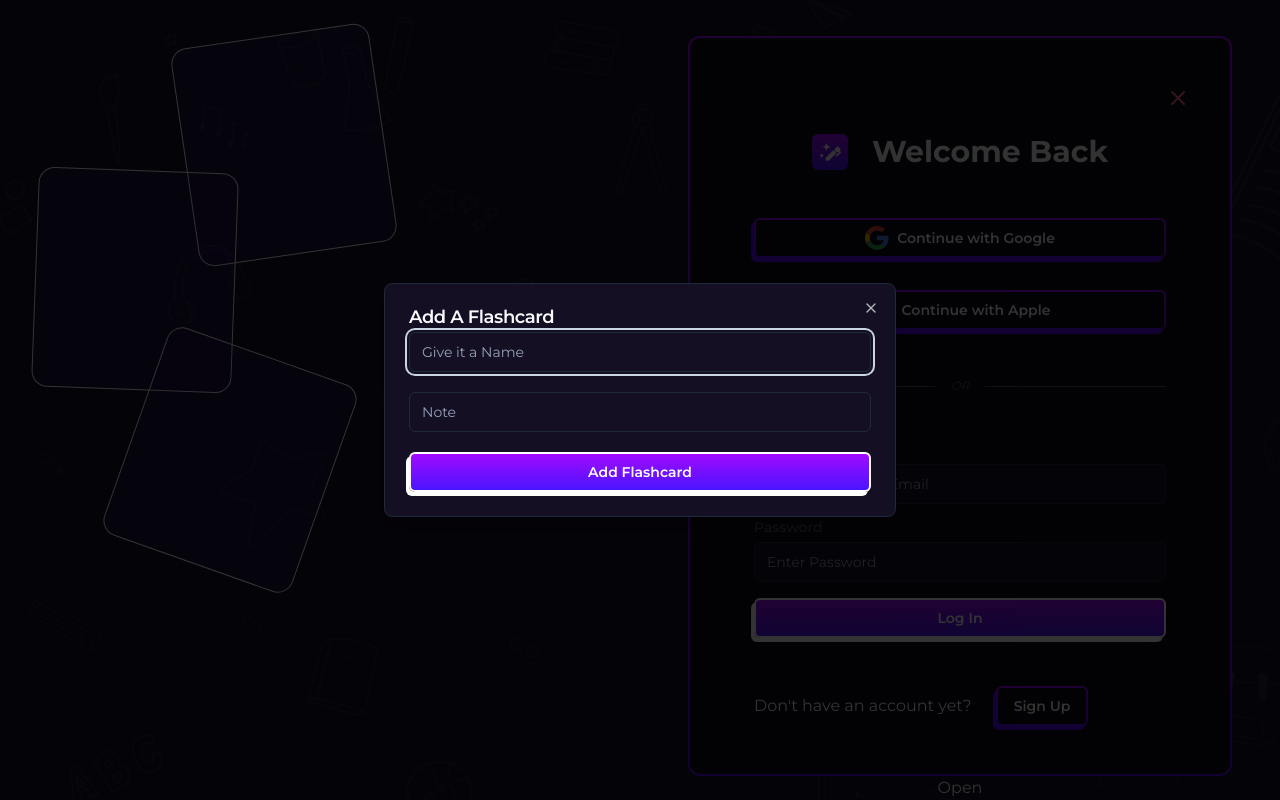
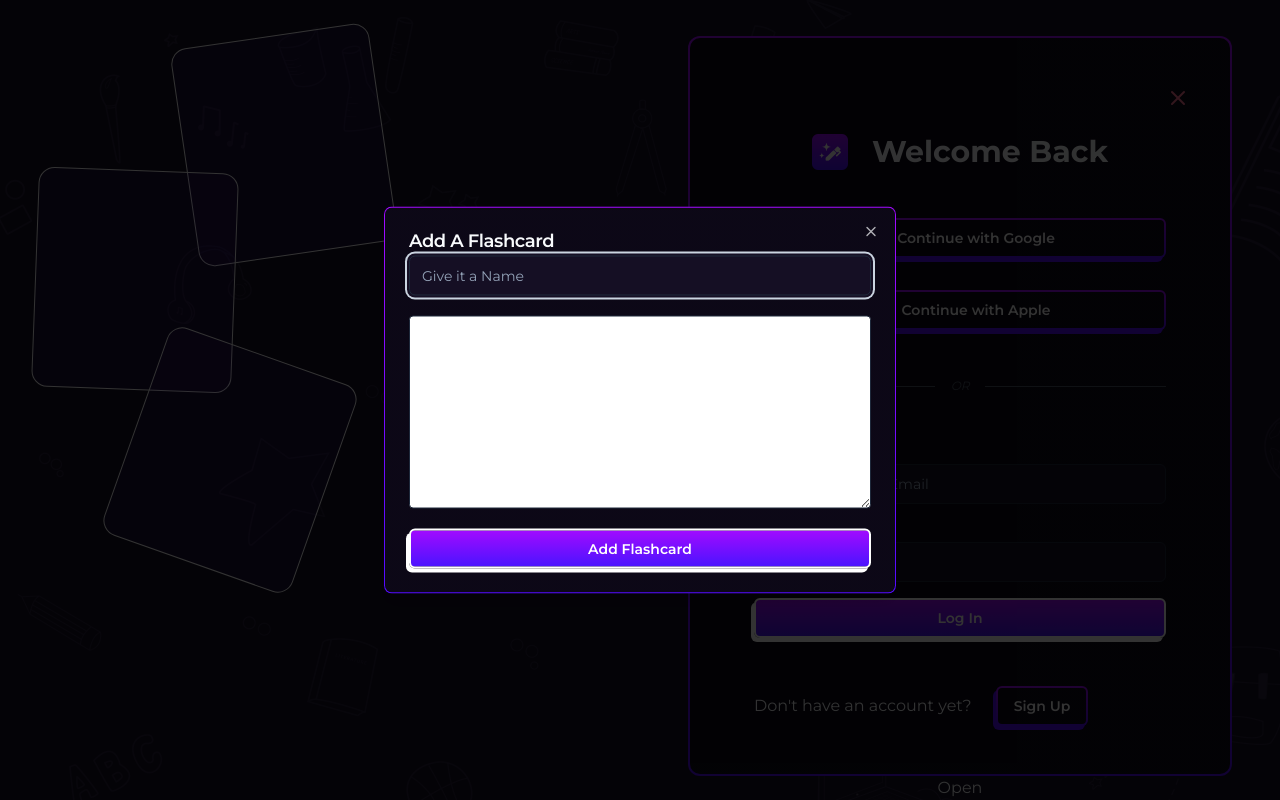
Before and after one commit to NengakDakup/sage-app, a Next.js app: page /auth/login in a window 1280 px wide. Both pictures are taken after a click on the button "Open". Built offline with nearby package versions, Linux system fonts and the light colour scheme.

Commit message:
updating

```diff
--- a/components/AddFlashcard.js
+++ b/components/AddFlashcard.js
@@ -9,19 +9,32 @@ import {
   } from "@/components/ui/dialog"
   import { Input } from "@/components/ui/input"
   import { Button } from '@/components/ui/button'
+  import { useState } from 'react';
 
 const AddFlashcard = () => {
+    const [text, setText] = useState('');
+
+    const handleChange = (e) => {
+      setText(e.target.value);
+    };
   return (
     <div>
 <Dialog>
   <DialogTrigger>Open</DialogTrigger>
-  <DialogContent>
+  <DialogContent className='gradient-border w-[570px]'>
     <DialogHeader>
       <DialogTitle>Add A Flashcard</DialogTitle>
       <DialogDescription className='flex flex-col justify-center items-center gap-5'>
 
         <Input className='w-full' id="password1" type="text" placeholder="Give it a Name" />
-        <Input className='w-full'id="password1" type="text" placeholder="Note" />
+        <textarea
+        id="myTextarea"
+        className="border rounded w-full py-2 px-3 text-gray-700 leading-tight focus:outline-none focus:shadow-outline"
+        value={text}
+        onChange={handleChange}
+        rows="10"
+        cols="30"
+      />
         <Button variant="light" className="w-full">Add Flashcard</Button>
 
       </DialogDescription>
```
